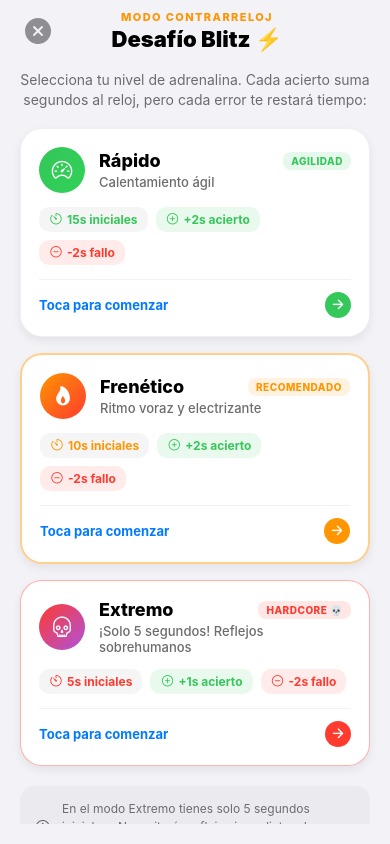
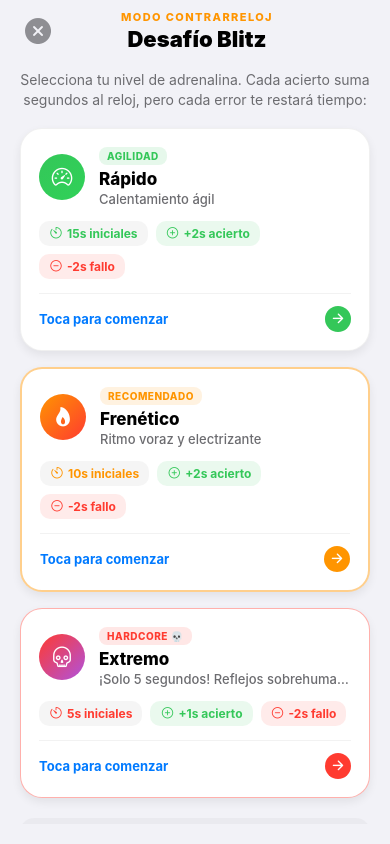
Before and after one commit to FranciscoArias10/Flagsapp, a React Native app: screen / in a window 390 px wide. Both pictures are taken after a click on the element 195 px from the left and 306 px from the top of the page. Built offline with nearby package versions, Linux system fonts and the light colour scheme.

Commit message:
fix(ui): remove title emojis and prevent card badge overflow on all screen sizes

```diff
--- a/src/screens/BlitzGameScreen.tsx
+++ b/src/screens/BlitzGameScreen.tsx
@@ -301,7 +301,9 @@ export const BlitzGameScreen: React.FC<{ onClose: () => void }> = ({ onClose })
           </Pressable>
           <View style={styles.diffHeaderTitleWrap}>
             <Text style={styles.diffPretitle}>MODO CONTRARRELOJ</Text>
-            <Text style={styles.diffTitle}>Desafío Blitz ⚡</Text>
+            <Text style={styles.diffTitle} numberOfLines={1} adjustsFontSizeToFit>
+              Desafío Blitz
+            </Text>
           </View>
           <View style={{ width: 32 }} />
         </View>
@@ -344,15 +346,17 @@ export const BlitzGameScreen: React.FC<{ onClose: () => void }> = ({ onClose })
                   </LinearGradient>
 
                   <View style={styles.diffCardHeadText}>
-                    <View style={styles.diffTitleLine}>
-                      <Text style={styles.diffCardTitle}>{diff.title}</Text>
-                      <View style={[styles.diffTagBadge, { backgroundColor: diff.tagBg }]}>
-                        <Text style={[styles.diffTagBadgeText, { color: diff.tagColor }]}>
-                          {diff.tag}
-                        </Text>
-                      </View>
+                    <View style={[styles.diffTagBadge, { backgroundColor: diff.tagBg }]}>
+                      <Text style={[styles.diffTagBadgeText, { color: diff.tagColor }]}>
+                        {diff.tag}
+                      </Text>
                     </View>
-                    <Text style={styles.diffCardSubtitle}>{diff.subtitle}</Text>
+                    <Text style={styles.diffCardTitle} numberOfLines={1} adjustsFontSizeToFit>
+                      {diff.title}
+                    </Text>
+                    <Text style={styles.diffCardSubtitle} numberOfLines={1}>
+                      {diff.subtitle}
+                    </Text>
                   </View>
                 </View>
 
@@ -688,27 +692,25 @@ const styles = StyleSheet.create({
   },
   diffCardHeadText: {
     flex: 1,
-  },
-  diffTitleLine: {
-    flexDirection: 'row',
-    alignItems: 'center',
-    justifyContent: 'space-between',
-    marginBottom: 3,
-  },
-  diffCardTitle: {
-    fontSize: 18,
-    fontWeight: '800',
-    color: IOSColors.label,
+    justifyContent: 'center',
   },
   diffTagBadge: {
+    alignSelf: 'flex-start',
     paddingHorizontal: 8,
     paddingVertical: 3,
     borderRadius: 8,
+    marginBottom: 4,
   },
   diffTagBadgeText: {
     fontSize: 10,
     fontWeight: '800',
     letterSpacing: 0.5,
+  },
+  diffCardTitle: {
+    fontSize: 17,
+    fontWeight: '800',
+    color: IOSColors.label,
+    marginBottom: 2,
   },
   diffCardSubtitle: {
     fontSize: 13,
--- a/src/screens/CapitalsGameScreen.tsx
+++ b/src/screens/CapitalsGameScreen.tsx
@@ -30,6 +30,7 @@ export type CapitalDifficulty = 'easy' | 'medium' | 'hard' | 'all';
 export interface CapitalDifficultyConfig {
   key: CapitalDifficulty;
   title: string;
+  shortName: string;
   subtitle: string;
   description: string;
   icon: keyof typeof Ionicons.glyphMap;
@@ -46,6 +47,7 @@ export const CAPITALS_DIFFICULTIES: Record<CapitalDifficulty, CapitalDifficultyC
   easy: {
     key: 'easy',
     title: 'Nivel Fácil (Principiante)',
+    shortName: 'Fácil',
     subtitle: 'Capitales populares y emblemáticas',
     description: 'Ideal para comenzar y dominar las capitales más conocidas.',
     icon: 'leaf',
@@ -60,6 +62,7 @@ export const CAPITALS_DIFFICULTIES: Record<CapitalDifficulty, CapitalDifficultyC
   medium: {
     key: 'medium',
     title: 'Nivel Intermedio (Desafío)',
+    shortName: 'Intermedio',
     subtitle: 'Capitales moderadas de los 5 continentes',
     description: 'Un buen reto con capitales que pondrán a prueba tu memoria.',
     icon: 'school',
@@ -74,6 +77,7 @@ export const CAPITALS_DIFFICULTIES: Record<CapitalDifficulty, CapitalDifficultyC
   hard: {
     key: 'hard',
     title: 'Nivel Experto (Hardcore)',
+    shortName: 'Experto',
     subtitle: 'Capitales remotas, islas y países exóticos',
     description: 'Solo para verdaderos maestros de la geografía mundial.',
     icon: 'flame',
@@ -88,6 +92,7 @@ export const CAPITALS_DIFFICULTIES: Record<CapitalDifficulty, CapitalDifficultyC
   all: {
     key: 'all',
     title: 'Todas las Capitales (Mixto)',
+    shortName: 'Todas',
     subtitle: 'Catálogo global con los 126 países',
     description: 'Preguntas aleatorias de todos los niveles y continentes combinados.',
     icon: 'earth',
@@ -391,10 +396,8 @@ export const CapitalsGameScreen: React.FC = () => {
       <View style={[styles.container, { paddingTop: topInset, paddingBottom: Math.max(insets.bottom, 20) }]}>
         {/* Header bar */}
         <View style={styles.diffHeaderBar}>
-          <View style={styles.diffHeaderTitleWrap}>
+          <View style={styles.diffHeaderTopRow}>
             <Text style={styles.diffPretitle}>TRIVIA & APRENDIZAJE</Text>
-            <Text style={styles.diffTitle}>Capitales del Mundo 🏛️</Text>
-          </View>
             <View style={styles.headerRight}>
               <StreakBadge streak={stats.streak} size="small" />
               <View style={styles.xpPill}>
@@ -402,6 +405,10 @@ export const CapitalsGameScreen: React.FC = () => {
                 <Text style={styles.xpPillText}>{stats.xp} XP</Text>
               </View>
             </View>
+          </View>
+          <Text style={styles.diffTitle} numberOfLines={1} adjustsFontSizeToFit>
+            Capitales del Mundo
+          </Text>
         </View>
 
         <ScrollView
@@ -475,15 +482,17 @@ export const CapitalsGameScreen: React.FC = () => {
                   </LinearGradient>
 
                   <View style={styles.diffCardHeadText}>
-                    <View style={styles.diffTitleLine}>
-                      <Text style={styles.diffCardTitle}>{diff.title}</Text>
                     <View style={[styles.diffTagBadge, { backgroundColor: diff.tagBg }]}>
                       <Text style={[styles.diffTagBadgeText, { color: diff.tagColor }]}>
                         {diff.tag}
                       </Text>
                     </View>
-                    </View>
-                    <Text style={styles.diffCardSubtitle}>{diff.subtitle}</Text>
+                    <Text style={styles.diffCardTitle} numberOfLines={1} adjustsFontSizeToFit>
+                      {diff.title}
+                    </Text>
+                    <Text style={styles.diffCardSubtitle} numberOfLines={1}>
+                      {diff.subtitle}
+                    </Text>
                   </View>
                 </View>
 
@@ -536,7 +545,7 @@ export const CapitalsGameScreen: React.FC = () => {
           >
             <Ionicons name={currentDiffConfig.icon} size={15} color={currentDiffConfig.color} />
             <Text style={[styles.diffBadgeGameOverText, { color: currentDiffConfig.color }]}>
-              DIFICULTAD: {currentDiffConfig.title.toUpperCase()}
+              DIFICULTAD: {currentDiffConfig.shortName.toUpperCase()}
             </Text>
           </View>
 
@@ -595,7 +604,7 @@ export const CapitalsGameScreen: React.FC = () => {
 
           <View style={styles.summaryActions}>
             <AppleButton
-              title={selectedContinent === 'Todos' ? `Jugar de Nuevo (${currentDiffConfig.title.split(' ')[1] || 'Ronda'})` : `Jugar de Nuevo (${selectedContinent})`}
+              title={selectedContinent === 'Todos' ? `Jugar de Nuevo (${currentDiffConfig.shortName})` : `Jugar de Nuevo (${selectedContinent})`}
               onPress={() => startNewRound(selectedContinent, selectedDifficulty, selectedQuestionCount)}
               variant="gradient"
               style={{ width: '100%', marginBottom: 8 }}
@@ -684,7 +693,7 @@ export const CapitalsGameScreen: React.FC = () => {
           >
             <Ionicons name={currentDiffConfig.icon} size={13} color={currentDiffConfig.color} />
             <Text style={[styles.activeDiffText, { color: currentDiffConfig.color }]}>
-              {currentDiffConfig.title.split(' ')[1] || currentDiffConfig.title}
+              {currentDiffConfig.shortName}
             </Text>
             <Ionicons name="chevron-down" size={12} color={currentDiffConfig.color} />
           </Pressable>
@@ -1232,26 +1241,27 @@ const styles = StyleSheet.create({
   },
   // Difficulty Selection Styles
   diffHeaderBar: {
+    paddingHorizontal: 20,
+    paddingTop: 8,
+    paddingBottom: 6,
+  },
+  diffHeaderTopRow: {
     flexDirection: 'row',
     alignItems: 'center',
     justifyContent: 'space-between',
-    paddingHorizontal: 20,
-    paddingVertical: 10,
-  },
-  diffHeaderTitleWrap: {
-    flex: 1,
+    marginBottom: 4,
   },
   diffPretitle: {
     fontSize: 11,
     fontWeight: '800',
     color: IOSColors.systemPurple,
     letterSpacing: 1.4,
-    marginBottom: 2,
   },
   diffTitle: {
-    fontSize: 22,
+    fontSize: 26,
     fontWeight: '900',
     color: IOSColors.label,
+    letterSpacing: -0.4,
   },
   headerRight: {
     flexDirection: 'row',
@@ -1306,36 +1316,34 @@ const styles = StyleSheet.create({
     alignItems: 'center',
   },
   diffIconGradient: {
-    width: 46,
-    height: 46,
-    borderRadius: 23,
+    width: 48,
+    height: 48,
+    borderRadius: 24,
     alignItems: 'center',
     justifyContent: 'center',
-    marginRight: 14,
+    marginRight: 12,
   },
   diffCardHeadText: {
     flex: 1,
-  },
-  diffTitleLine: {
-    flexDirection: 'row',
-    alignItems: 'center',
-    justifyContent: 'space-between',
-    marginBottom: 3,
-  },
-  diffCardTitle: {
-    fontSize: 18,
-    fontWeight: '800',
-    color: IOSColors.label,
+    justifyContent: 'center',
   },
   diffTagBadge: {
+    alignSelf: 'flex-start',
     paddingHorizontal: 8,
     paddingVertical: 3,
     borderRadius: 8,
+    marginBottom: 4,
   },
   diffTagBadgeText: {
     fontSize: 10,
     fontWeight: '800',
     letterSpacing: 0.5,
+  },
+  diffCardTitle: {
+    fontSize: 17,
+    fontWeight: '800',
+    color: IOSColors.label,
+    marginBottom: 2,
   },
   diffCardSubtitle: {
     fontSize: 13,
```
Lines whose indentation alone changed are shown as unchanged.
